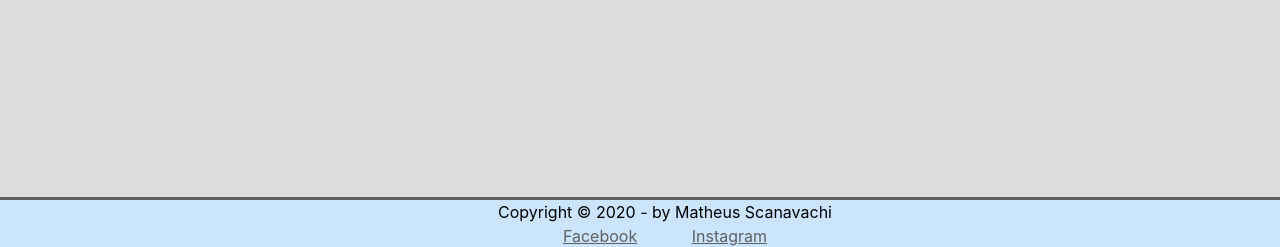
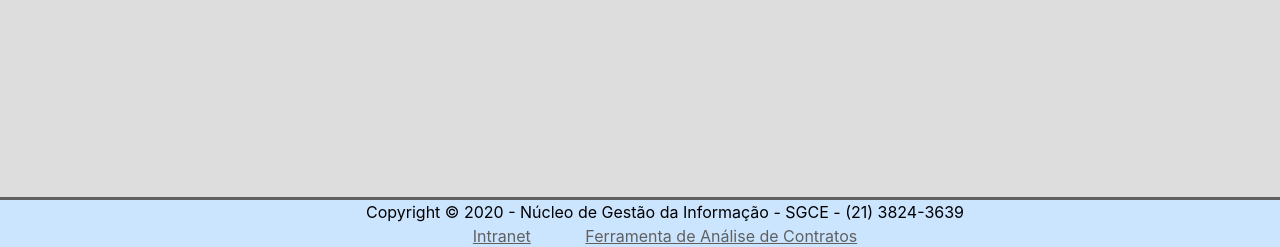
Before and after one commit to Themenestrel/Projeto_Sici, a Django app: page / in a window 1280 px wide. Shown: the part 553-800 px from the top of the page. Run offline with Django 3.2, Linux system fonts and the light colour scheme; some libraries are stand-ins or nearby versions.

Commit message:
Update home.html

```diff
--- a/sici_site/templates/sici_site/home.html
+++ b/sici_site/templates/sici_site/home.html
@@ -18,8 +18,6 @@
     <div class="jumbotron text-center">
         <div class="topnav">
             <a class="active" href="/">Home</a>
-            <a href="#">Sobre</a>
-            <a href="#">Contato</a>
         </div>
         <br>
         <h1>Sistema Integrado de Consulta Institucional</h1>
@@ -160,9 +158,9 @@
 </div>
 
 <footer id="rodape">
-    <p>Copyright &copy; 2020 - by Matheus Scanavachi<br>
-        <a href="https://www.facebook.com/scanavacchi" target="_blank">Facebook</a>
-        <a href="https://www.instagram.com/matheusscanavachi/" target="_blank">Instagram</a>
+    <p>Copyright &copy; 2020 - Núcleo de Gestão da Informação - SGCE - (21) 3824-3639<br>
+        <a href="http://tcmrj" target="_blank">Intranet</a>
+        <a href="http://tcmrj/intranet/WEB/Site/Noticia_Detalhe.aspx?noticia=13628&detalhada=3&downloads=0" target="_blank">Ferramenta de Análise de Contratos</a>
     </p>
 </footer>
 <script src="static\js\input.js"></script>
```
